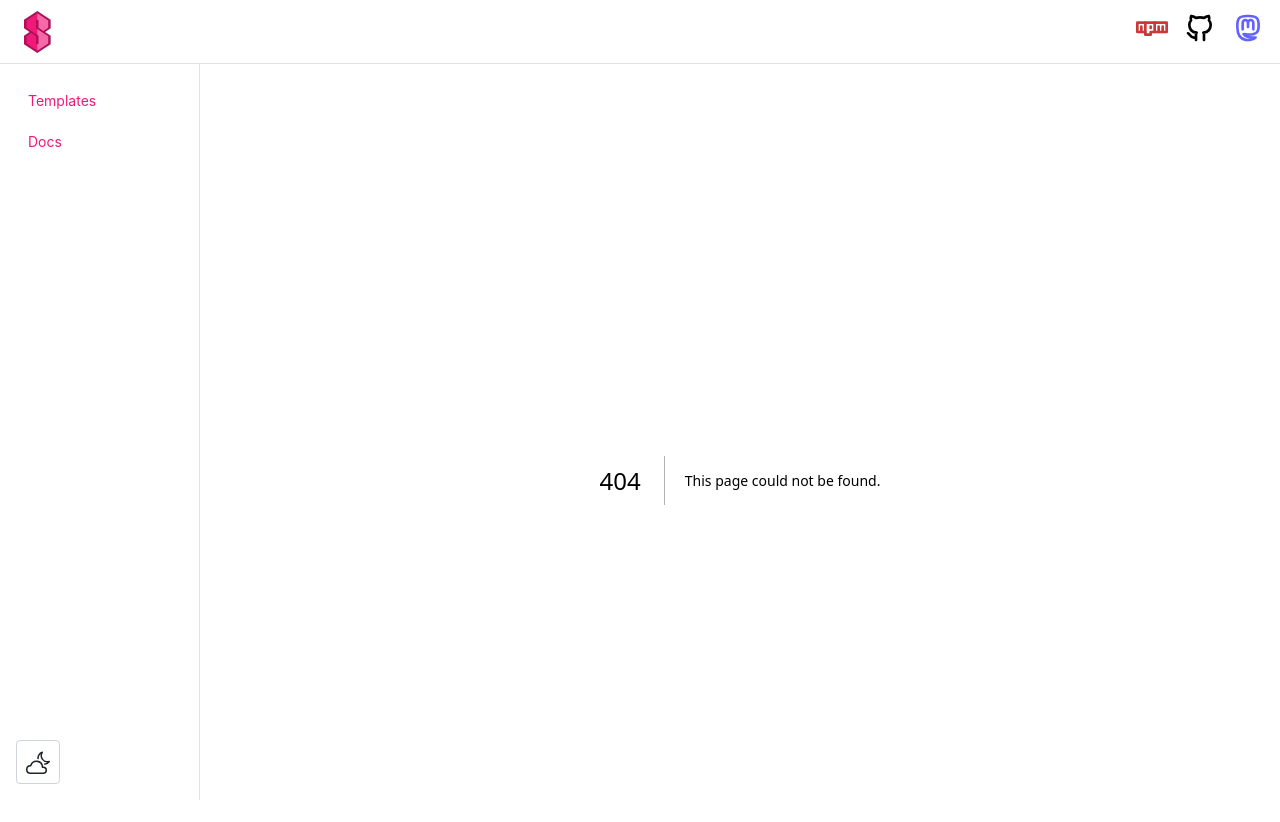
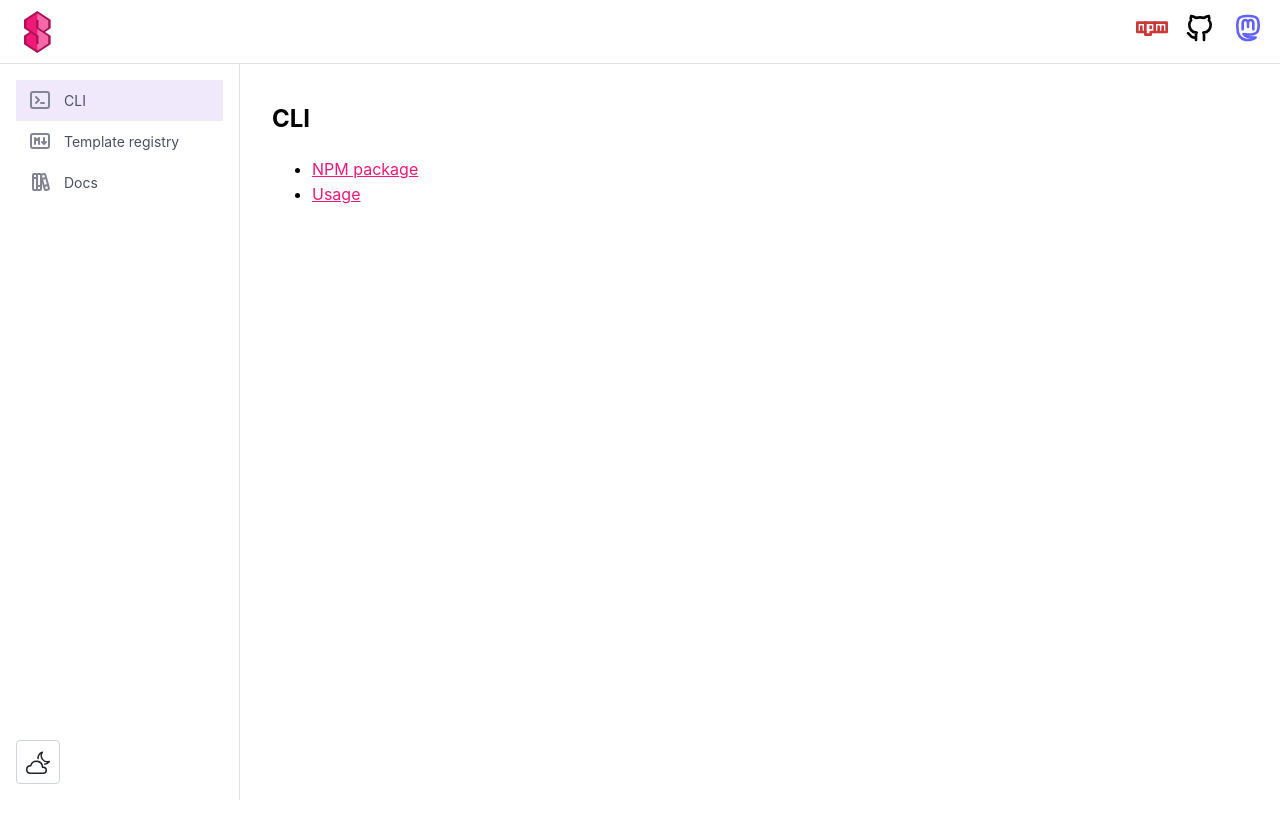
Before and after one commit to querc-net/scffld-registry, a Next.js app in the folder site/: page /cli in a window 1280 px wide. Before the commit this address had no page. Shown: the top 822 px of the page. After the commit the page ends 800 px from the top, so only its background shows below. Built offline with nearby package versions, Linux system fonts and the light colour scheme; a small style sheet from the web is missing.

Commit message:
feat: nav tweaks, CLI page

```diff
--- /dev/null
+++ b/site/app/cli/page.tsx
@@ -0,0 +1,19 @@
+import Link from 'next/link';
+
+export default async function Page() {
+  return (
+    <>
+      <h2>CLI</h2>
+      <ul>
+        <li>
+          <a href="https://www.npmjs.com/package/@scffld/cli">NPM package</a>
+        </li>
+        <li>
+          <a href="https://github.com/scffld-dev/cli/blob/develop/docs/usage.md">
+            Usage
+          </a>
+        </li>
+      </ul>
+    </>
+  );
+}
--- a/site/app/components/Shell/Shell.scss
+++ b/site/app/components/Shell/Shell.scss
@@ -28,3 +28,18 @@
     color: #6364ff;
   }
 }
+
+.mantine-AppShell-navbar {
+  a:link,
+  a:visited {
+    color: #4b5165;
+
+    svg {
+      color: #818494;
+    }
+
+    [data-mantine-color-scheme='dark'] & {
+      color: #f3f3fe;
+    }
+  }
+}
--- a/site/app/components/Shell/Shell.tsx
+++ b/site/app/components/Shell/Shell.tsx
@@ -7,6 +7,9 @@ import {
   IconBrandMastodon,
   IconBrandNpm,
   IconBrandGithub,
+  IconTerminal2,
+  IconBooks,
+  IconMarkdown,
 } from '@tabler/icons-react';
 
 import { Logo } from '../Logo/Logo';
@@ -26,7 +29,7 @@ export const Shell: React.FC<ShellProps> = (props) => {
     <AppShell
       header={{ height: { base: 64, md: 64, lg: 64 } }}
       navbar={{
-        width: { base: 200, md: 200 },
+        width: { base: 200, md: 240 },
         breakpoint: 'sm',
         collapsed: { mobile: !opened },
       }}
@@ -63,15 +66,24 @@ export const Shell: React.FC<ShellProps> = (props) => {
           ))} */}
         <AppShell.Section grow component={ScrollArea}>
           <NavLink
+            href="/cli"
+            label="CLI"
+            variant="light"
+            leftSection={<IconTerminal2 size="24px" />}
+            active={path.startsWith('/cli')}
+          />
+          <NavLink
             href="/templates"
-            label="Templates"
+            label="Template registry"
             variant="light"
+            leftSection={<IconMarkdown size="24px" />}
             active={path.startsWith('/templates')}
           />
           <NavLink
             href="/docs"
             label="Docs"
             variant="light"
+            leftSection={<IconBooks size="24px" />}
             active={path.startsWith('/docs')}
           />
         </AppShell.Section>
--- a/site/app/page.tsx
+++ b/site/app/page.tsx
@@ -31,7 +31,7 @@ export default function HomePage() {
               <div className="ctas">
                 <Button
                   component="a"
-                  href="https://www.npmjs.com/package/@scffld/cli"
+                  href="/cli"
                   variant="gradient"
                   gradient={{ from: 'purple', to: 'magenta' }}
                   size="xl"
```
